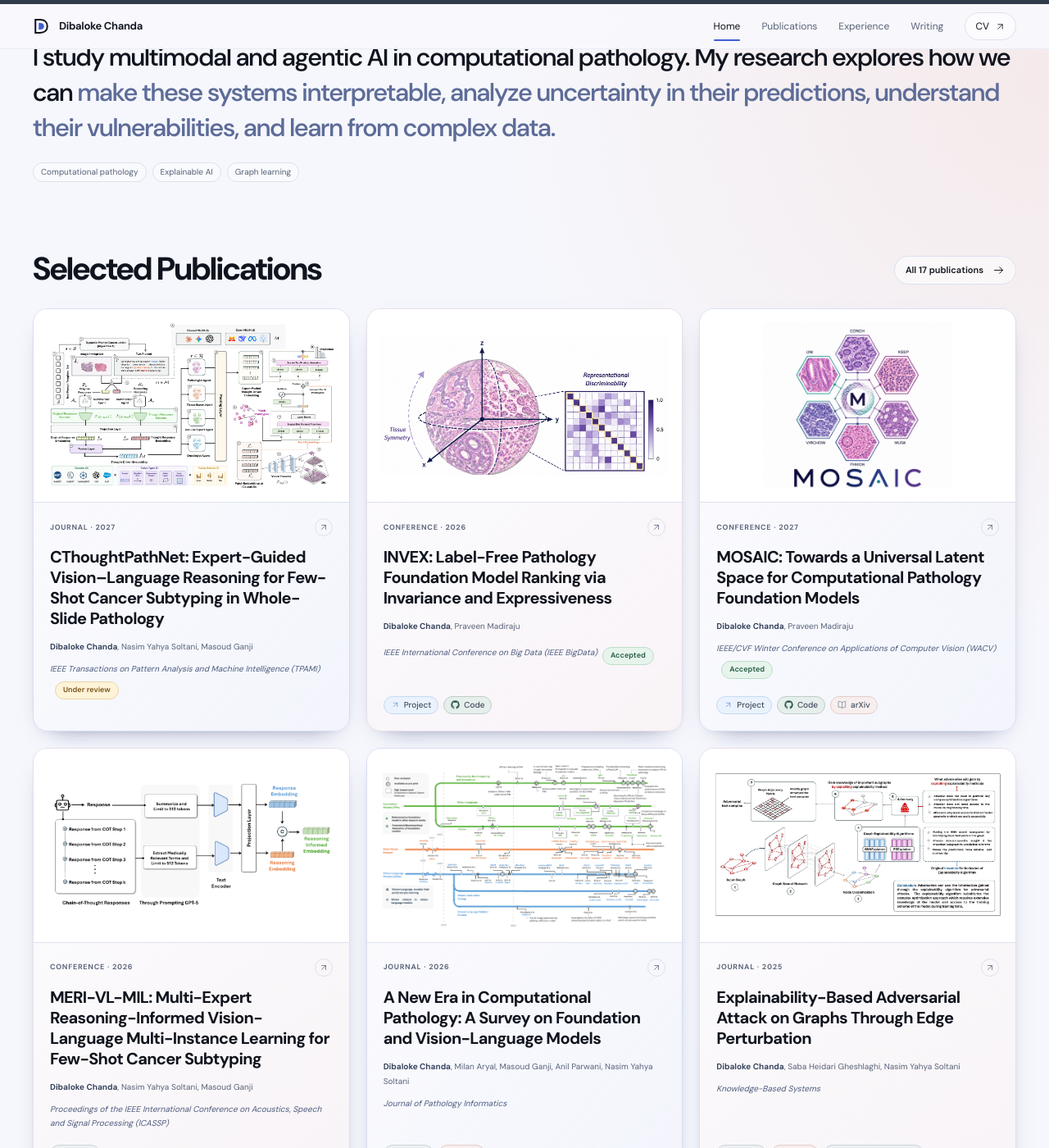
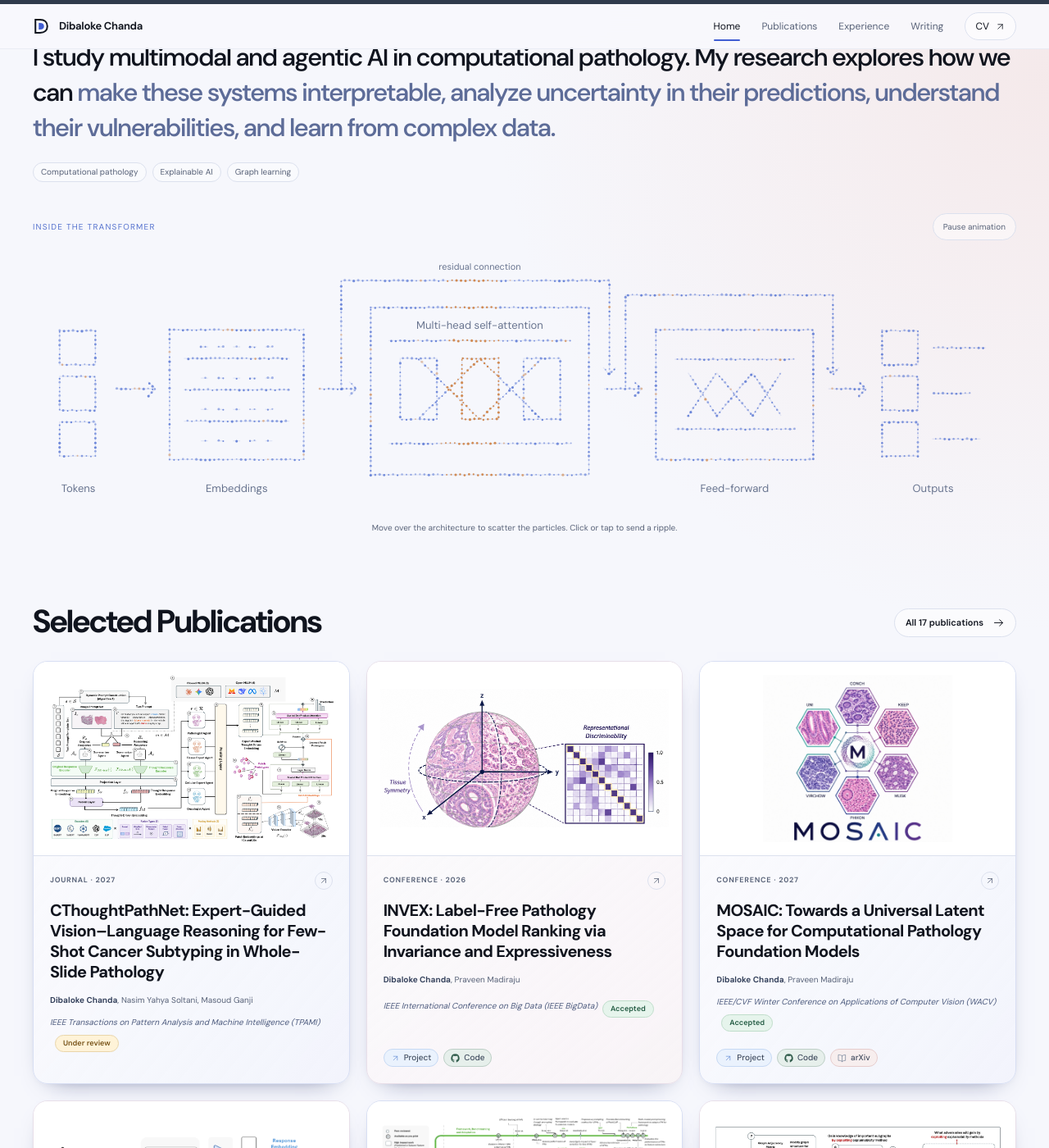
Before and after one commit to dibaloke/dibaloke.github.io, a Jekyll site: the page built from _pages/about.md, in a window 1280 px wide and 1400 px high, scrolled down 706 px. Shown: the whole window at 82% size. Built offline with Jekyll 4.4.1, drawn with Linux system fonts in a browser that asks for light colours; some of the changed lines change nothing that is shown.

Commit message:
Add interactive Transformer particle illustration to homepage

```diff
--- /dev/null
+++ b/_includes/academic/transformer-particles.html
@@ -0,0 +1,23 @@
+<section class="transformer-particles" aria-label="Interactive Transformer architecture" data-transformer-particles>
+  <div class="transformer-toolbar"><span>Inside the Transformer</span><button type="button" data-particle-toggle hidden>Pause animation</button></div>
+  <div class="transformer-stage">
+    <svg viewBox="0 0 1100 300" role="img" aria-labelledby="transformer-description">
+      <title id="transformer-description">A simplified Transformer: tokens become embeddings, pass through multi-head self-attention and a feed-forward network with residual connections, then produce output representations.</title>
+      <g class="transformer-lines" fill="none" stroke="currentColor" stroke-width="1.2">
+        <path data-particle-path d="M30 92h40v38H30z M30 143h40v38H30z M30 194h40v38H30z M92 157h45m-8-8 8 8-8 8"/>
+        <path data-particle-path d="M153 91h150v145H153z M169 123h118 M169 158h118 M169 193h118 M320 157h42m-8-8 8 8-8 8"/>
+        <path data-particle-path d="M378 66h244v187H378z M398 103h204 M398 218h204 M411 123v68h41v-68z M480 123v68h41v-68z M549 123v68h41v-68z M431 123l69 68m0-68-69 68m69-68 69 68m0-68-69 68 M639 157h42m-8-8 8 8-8 8"/>
+        <path data-particle-path d="M697 91h176v145H697z M718 124h134 M718 202h134 M733 139l32 48m0-48-32 48m32-48 40 48m0-48-40 48m40-48 32 48m0-48-32 48 M890 157h42m-8-8 8 8-8 8"/>
+        <path data-particle-path d="M950 92h40v38h-40z M950 143h40v38h-40z M950 194h40v38h-40z M1006 111h60 M1006 162h43 M1006 213h54"/>
+        <path data-particle-path d="M345 157V36h300v105m-7-8 7 8 7-8 M663 157V52h232v89m-7-8 7 8 7-8"/>
+        <path data-particle-path d="M188 110h8m10 0h8m10 0h8m10 0h8m10 0h8 M188 145h8m10 0h8m10 0h8m10 0h8m10 0h8 M188 180h8m10 0h8m10 0h8m10 0h8m10 0h8 M188 215h8m10 0h8m10 0h8m10 0h8m10 0h8"/>
+      </g>
+      <g class="transformer-labels" fill="currentColor" text-anchor="middle">
+        <text x="51" y="272">Tokens</text><text x="228" y="272">Embeddings</text><text x="500" y="90">Multi-head self-attention</text><text x="785" y="272">Feed-forward</text><text x="1007" y="272">Outputs</text>
+        <text x="500" y="24" class="transformer-label-small">residual connection</text>
+      </g>
+    </svg>
+    <canvas aria-hidden="true"></canvas>
+  </div>
+  <p class="transformer-hint">Move over the architecture to scatter the particles. Click or tap to send a ripple.</p>
+</section>
--- a/_layouts/academic.html
+++ b/_layouts/academic.html
@@ -17,7 +17,7 @@
     <link rel="alternate" type="application/atom+xml" title="{{ site.title | escape }}" href="{{ '/feed.xml' | relative_url }}">
     <link rel="stylesheet" href="{{ '/assets/css/academic.css' | relative_url }}?v={{ site.time | date: '%s' }}">
     <script src="{{ '/assets/js/academic.js' | relative_url }}" defer></script>
-    {% if page.home %}<script src="{{ '/assets/js/research-dialogs.js' | relative_url }}" defer></script>{% endif %}
+    {% if page.home %}<script src="{{ '/assets/js/research-dialogs.js' | relative_url }}" defer></script><script src="{{ '/assets/js/transformer-particles.js' | relative_url }}" defer></script>{% endif %}
   </head>
   <body>
     <a class="skip-link" href="#main">Skip to content</a>
--- a/_pages/about.md
+++ b/_pages/about.md
@@ -23,6 +23,8 @@ redirect_from:
 </section>
 
 
+
+{% include academic/transformer-particles.html %}
 
 <section class="home-section selected-section" aria-labelledby="selected-title">
   <div class="section-heading"><div><h2 id="selected-title">Selected Publications</h2></div><a class="button button-secondary button-small" href="{{ '/publication/' | relative_url }}">All {{ site.data.publications | size }} publications {% include academic/icon.html name="arrow-right" %}</a></div>
--- a/assets/css/academic.css
+++ b/assets/css/academic.css
@@ -104,6 +104,21 @@ h1>span,h2>span,.text-accent{color:var(--accent)}
 .section-heading .eyebrow{margin-bottom:10px}
 .section-heading>div>p:not(.eyebrow){font-size:13px;color:var(--muted);margin-top:10px;line-height:1.7}
 .section-heading>.button,.section-heading>.text-link{flex-shrink:0;margin-bottom:4px}
+.transformer-particles{margin-top:38px;color:#5572ce}
+.transformer-toolbar{display:flex;align-items:center;justify-content:space-between;gap:15px;font-size:10px;letter-spacing:.12em;text-transform:uppercase}
+.transformer-toolbar button{border:1px solid var(--line);border-radius:20px;background:#ffffff70;color:var(--muted);padding:7px 12px;font-size:10px;letter-spacing:0;cursor:pointer}
+.transformer-toolbar button:disabled{cursor:default}
+.transformer-toolbar button:focus-visible{outline:2px solid var(--accent);outline-offset:3px}
+.transformer-stage{position:relative;width:100%;aspect-ratio:1100/300;min-height:160px;margin-top:10px}
+.transformer-stage svg,.transformer-stage canvas{display:block;position:absolute;inset:0;width:100%;height:100%}
+.transformer-stage canvas{pointer-events:none}
+.transformer-labels{font-size:12px;font-family:inherit;fill:#68748f}
+.transformer-label-small{font-size:10px}
+.particles-ready .transformer-lines{opacity:.12}
+.transformer-hint{font-size:10px;color:var(--muted);text-align:center;margin-top:5px}
+@media(max-width:700px){.transformer-particles{margin-top:28px}.transformer-stage{min-height:130px}.transformer-hint{font-size:9px;max-width:260px;margin:4px auto 0}.transformer-toolbar{font-size:9px}}
+@media(prefers-reduced-motion:reduce){.transformer-hint{display:none}}
+@media print{.transformer-toolbar button,.transformer-hint,.transformer-stage canvas{display:none}.particles-ready .transformer-lines{opacity:1}}
 .work-grid{display:grid;grid-template-columns:repeat(3,minmax(0,1fr));gap:20px}
 .work-card{border:1px solid #d8dff3;border-radius:var(--radius);background:linear-gradient(130deg,#ffffffad,#f0f2fc8c);box-shadow:var(--shadow);overflow:hidden;display:flex;flex-direction:column;transition:transform .2s,box-shadow .2s,border-color .2s}
 .work-card:nth-of-type(2n){background:linear-gradient(140deg,#ffffffad,#fbf0f17a);border-color:#e8dfe9}
--- /dev/null
+++ b/assets/js/transformer-particles.js
@@ -0,0 +1,162 @@
+/* Particle illustration of a simplified Transformer. No external dependencies. */
+(() => {
+  'use strict';
+  const host = document.querySelector('[data-transformer-particles]');
+  if (!host) return;
+  const stage = host.querySelector('.transformer-stage');
+  const canvas = host.querySelector('canvas');
+  const ctx = canvas.getContext('2d');
+  if (!ctx) return;
+  const toggle = host.querySelector('[data-particle-toggle]');
+  const motion = matchMedia('(prefers-reduced-motion: reduce)');
+  const particles = [];
+  let seed = 73;
+  const random = () => {
+    seed = (seed * 16807) % 2147483647;
+    return (seed - 1) / 2147483646;
+  };
+  host.querySelectorAll('[data-particle-path]').forEach(path => {
+    const length = path.getTotalLength();
+    for (let d = 0; d < length; d += 5) {
+      const p = path.getPointAtLength(d);
+      particles.push({ homeX: p.x, homeY: p.y, x: p.x, y: p.y,
+        vx: 0, vy: 0, phase: random() * Math.PI * 2,
+        radius: 0.8 + random() * 0.7, accent: random() < 0.045 });
+    }
+  });
+  let frame = 0;
+  let previousTime = 0;
+  let elapsed = 0;
+  let paused = false;
+  let visible = true;
+  let pointer = null;
+  let ripple = null;
+  let width = 0;
+  let height = 0;
+  let scale = 1;
+  let offsetX = 0;
+  let offsetY = 0;
+
+  function draw(time, animate) {
+    ctx.clearRect(0, 0, width, height);
+    ctx.save();
+    ctx.translate(offsetX, offsetY);
+    ctx.scale(scale, scale);
+    particles.forEach(p => {
+      if (animate) {
+        p.vx += (p.homeX - p.x) * 0.024;
+        p.vy += (p.homeY - p.y) * 0.024;
+        if (pointer) {
+          const dx = p.x - pointer.x;
+          const dy = p.y - pointer.y;
+          const distance = Math.hypot(dx, dy);
+          if (distance < 92) {
+            const force = (1 - distance / 92) * 1.7;
+            p.vx += dx / Math.max(distance, 1) * force;
+            p.vy += dy / Math.max(distance, 1) * force;
+          }
+        }
+        if (ripple) {
+          const dx = p.homeX - ripple.x;
+          const dy = p.homeY - ripple.y;
+          const distance = Math.hypot(dx, dy);
+          const wave = Math.abs(distance - (time - ripple.time) * 0.5);
+          if (wave < 28) {
+            const force = (1 - wave / 28) * 0.65;
+            p.vx += dx / Math.max(distance, 1) * force;
+            p.vy += dy / Math.max(distance, 1) * force;
+          }
+        }
+        p.vx *= 0.87;
+        p.vy *= 0.87;
+        p.x += p.vx;
+        p.y += p.vy;
+      }
+      const shimmer = animate ? Math.sin(time * 0.0018 + p.phase) : 0;
+      const signal = animate && Math.abs(p.homeX - ((time * 0.1) % 1250 - 75)) < 30;
+      ctx.globalAlpha = signal ? 1 : 0.45 + (shimmer + 1) * 0.17;
+      ctx.fillStyle = p.accent || signal ? '#d18b54' : '#496ad0';
+      ctx.beginPath();
+      ctx.arc(p.x, p.y + (animate ? shimmer * 0.55 : 0), p.radius, 0, Math.PI * 2);
+      ctx.fill();
+    });
+    ctx.restore();
+    if (ripple && time - ripple.time > 2600) ripple = null;
+  }
+
+  function tick(now) {
+    frame = 0;
+    if (now - previousTime >= 1000 / 45) {
+      // Limit updates after a suspended tab and keep simulation speed stable.
+      elapsed += Math.min(now - previousTime || 22, 40);
+      previousTime = now;
+      draw(elapsed, true);
+    }
+    if (canAnimate()) frame = requestAnimationFrame(tick);
+  }
+  function canAnimate() {
+    return !paused && !motion.matches && visible && !document.hidden;
+  }
+  function sync() {
+    if (frame) cancelAnimationFrame(frame);
+    frame = 0;
+    previousTime = performance.now();
+    toggle.disabled = motion.matches;
+    toggle.textContent = motion.matches ? 'Reduced motion' : paused ? 'Resume animation' : 'Pause animation';
+    toggle.setAttribute('aria-pressed', String(paused));
+    if (canAnimate()) frame = requestAnimationFrame(tick);
+    else draw(elapsed, false);
+  }
+  function resize() {
+    const rect = stage.getBoundingClientRect();
+    width = rect.width;
+    height = rect.height;
+    const ratio = Math.min(devicePixelRatio || 1, 2);
+    canvas.width = Math.round(width * ratio);
+    canvas.height = Math.round(height * ratio);
+    ctx.setTransform(ratio, 0, 0, ratio, 0, 0);
+    scale = Math.min(width / 1100, height / 300);
+    offsetX = (width - 1100 * scale) / 2;
+    offsetY = (height - 300 * scale) / 2;
+    pointer = null;
+    draw(elapsed, false);
+  }
+  function position(event) {
+    const rect = stage.getBoundingClientRect();
+    return { x: (event.clientX - rect.left - offsetX) / scale,
+      y: (event.clientY - rect.top - offsetY) / scale };
+  }
+  stage.addEventListener('pointermove', event => {
+    if (canAnimate() && event.pointerType !== 'touch') pointer = position(event);
+  });
+  stage.addEventListener('pointerleave', () => { pointer = null; });
+  stage.addEventListener('pointerdown', event => {
+    if (canAnimate()) ripple = { ...position(event), time: elapsed };
+  });
+  toggle.addEventListener('click', () => {
+    paused = !paused;
+    pointer = null;
+    sync();
+  });
+  motion.addEventListener('change', () => {
+    if (motion.matches) {
+      pointer = null;
+      ripple = null;
+      particles.forEach(p => { p.x = p.homeX; p.y = p.homeY; p.vx = p.vy = 0; });
+    }
+    sync();
+  });
+  document.addEventListener('visibilitychange', sync);
+  if ('IntersectionObserver' in window) {
+    new IntersectionObserver(entries => {
+      visible = entries[0].isIntersecting;
+      sync();
+    }).observe(stage);
+  }
+  if ('ResizeObserver' in window) new ResizeObserver(resize).observe(stage);
+  else window.addEventListener('resize', resize);
+  resize();
+  host.classList.add('particles-ready');
+  toggle.hidden = false;
+  sync();
+})();
```
